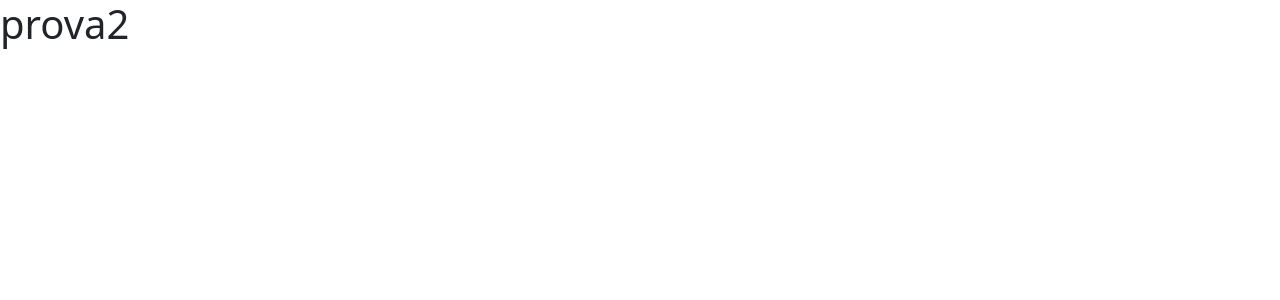
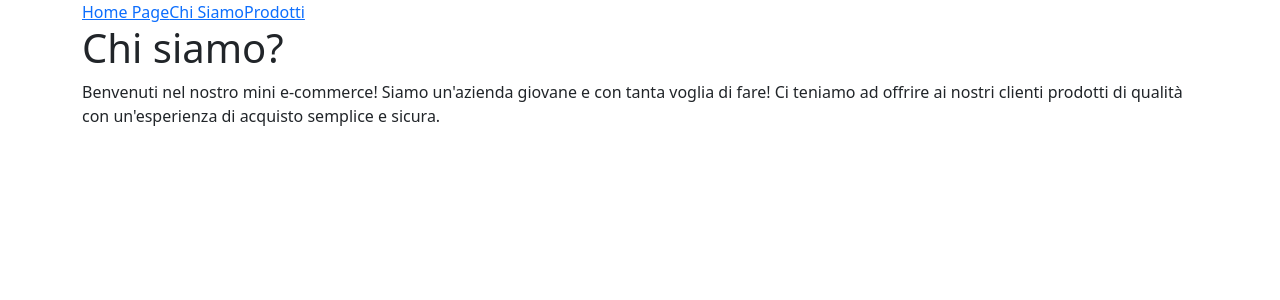
Before and after one commit to veronicacrisafi/react-router, a React (Vite) app: page /presentazione in a window 1280 px wide. Shown: the top 300 px of the page. Built offline with nearby package versions, Linux system fonts and the light colour scheme.

Commit message:
abbozzata rotta /chi siamo

```diff
--- a/src/pages/ChiSiamo.jsx
+++ b/src/pages/ChiSiamo.jsx
@@ -1,8 +1,25 @@
+import { Link, NavLink } from "react-router-dom";
+
+
 export default function ChiSiamo() {
 
     return (
         <>
-            <h1>prova2</h1>
+            <div className="container">
+                <nav>
+                    <Link to="/">Home Page</Link>
+                    <NavLink to="/presentazione">Chi Siamo</NavLink>
+                    <NavLink to="/prodotti">Prodotti</NavLink>
+                </nav>
+
+                <h1>Chi siamo?</h1>
+
+                <p>Benvenuti nel nostro mini e-commerce! Siamo un'azienda giovane e con tanta voglia di fare!
+                    Ci teniamo ad offrire ai nostri clienti prodotti di qualità con un'esperienza
+                    di acquisto semplice e sicura.
+                </p>
+            </div>
+
         </>
     )
 }
--- a/src/pages/Prodotti.jsx
+++ b/src/pages/Prodotti.jsx
@@ -1,4 +1,5 @@
 import axios from "axios"
+import { Link, NavLink } from "react-router-dom";
 import { useState, useEffect } from "react"
 export default function Prodotti() {
     const [products, setProducts] = useState([])
@@ -12,6 +13,11 @@ export default function Prodotti() {
     return (
 
         <div className="container">
+            <nav>
+                <Link to="/">Home Page</Link>
+                <NavLink to="/presentazione">Chi Siamo</NavLink>
+                <NavLink to="/prodotti">Prodotti</NavLink>
+            </nav>
             <div className="row">
                 {products.map((prodotto) =>
                     <div className="col-4 py-3" key={prodotto.id}>
```
